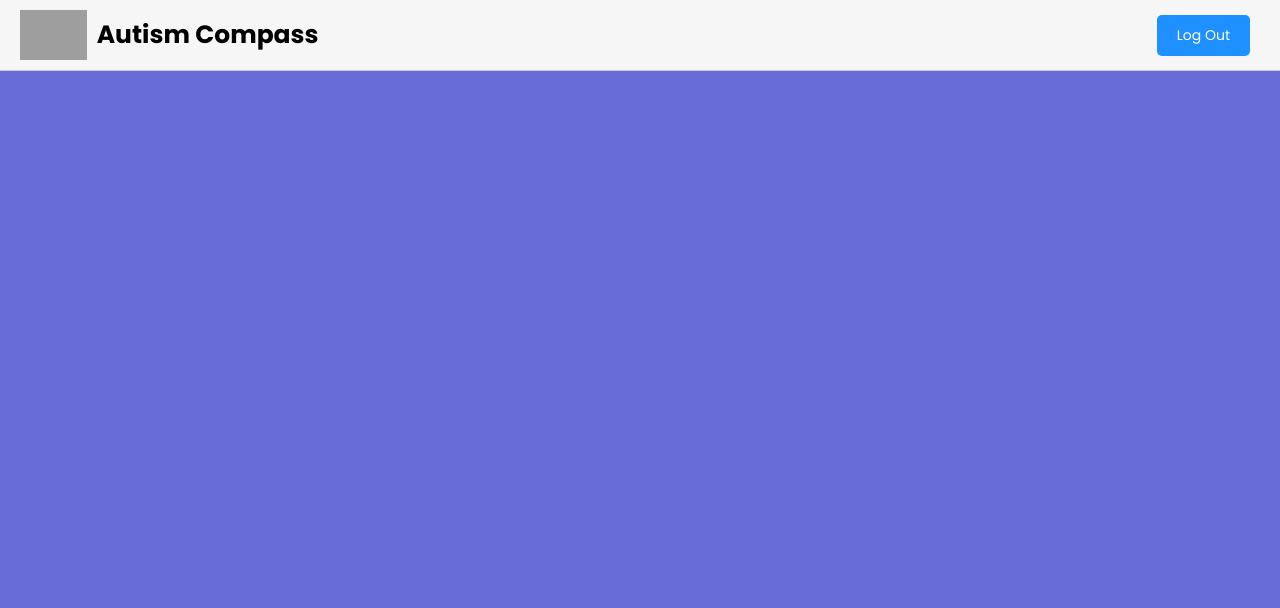
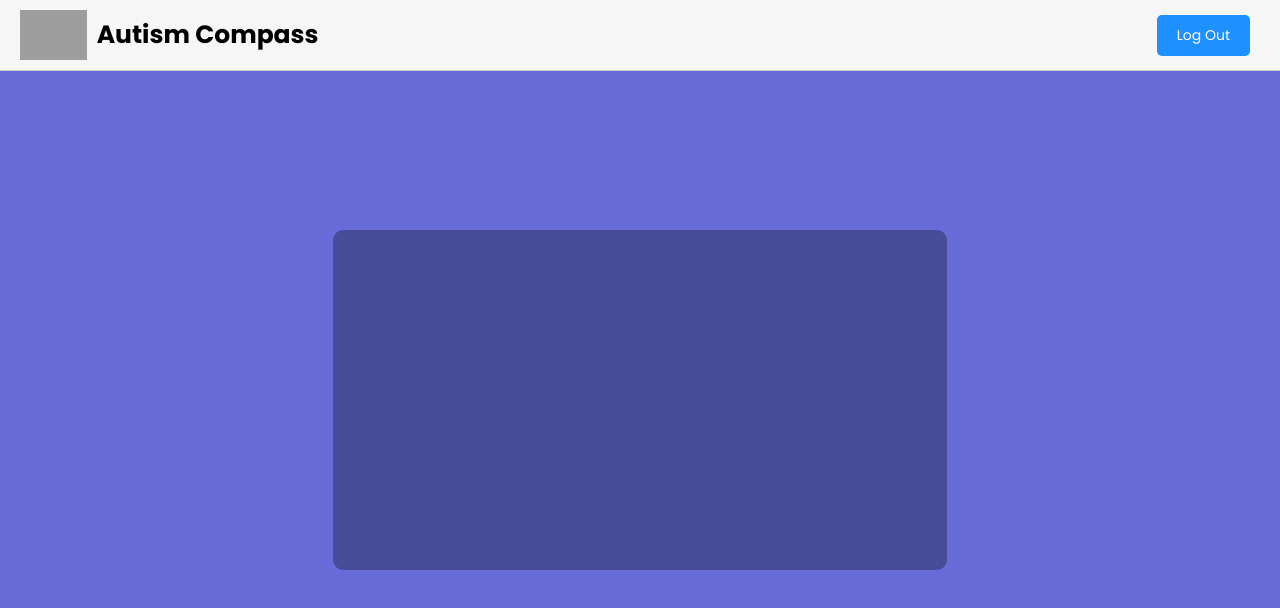
Before and after one commit to Tanvin2442002/Autism-Compass, a React (Create React App) app in the folder frontend/: page /disorder in a window 1280 px wide. Shown: the top 608 px of the page. Built offline with nearby package versions, Linux system fonts and the light colour scheme; grey boxes are pictures that could not be loaded.

Commit message:
Child disorder design added

```diff
--- /dev/null
+++ b/frontend/src/ChildComponent/Disorder.css
@@ -0,0 +1,35 @@
+.disorder {
+    display: flex;
+    flex-direction: column;
+    justify-content: center;
+    align-items: center;
+    width: 80%;
+}
+
+.disorder-item {
+    display: flex;
+    flex-direction: column;
+    justify-content: center;
+    align-items: center;
+    width: 60%;
+    height: 340px;
+    padding: 20px;
+    background: rgba(0, 0, 0, 0.3);
+    border-radius: 10px;
+    transition: all 0.5s ease;
+}
+
+.disorder-item:hover {
+    background: rgba(0, 0, 0, 0.4);
+    box-shadow: 0 0 20px rgba(239, 234, 234, 0.8);
+}
+
+.disorder-item h1 {
+    font-size: 40px;
+    margin-bottom: 20px;
+}
+
+.disorder-item p {
+    font-size: 20px;
+    margin-bottom: 20px;
+}
--- a/frontend/src/ChildComponent/Disorder.jsx
+++ b/frontend/src/ChildComponent/Disorder.jsx
@@ -1,5 +1,6 @@
 import { useEffect, useState } from 'react';
 import Navbar from '../Navbar';
+import './Disorder.css';
 
 const Disorder = () => {
    const [DisorderDetails, setDisorderDetails] = useState({
@@ -43,10 +44,12 @@ const Disorder = () => {
    }, []);
 
    return (
-      <div>
+      <div className='disorder'>
          <Navbar />
-         <h1>{DisorderDetails.Name}</h1>
-         <p>{DisorderDetails.Description}</p>
+         <div className='disorder-item'>
+            <h1>{DisorderDetails.Name}</h1>
+            <p>{DisorderDetails.Description}</p>
+         </div>
       </div>
    );
 };
--- a/frontend/src/TherapyComponent/Therapy.css
+++ b/frontend/src/TherapyComponent/Therapy.css
@@ -6,8 +6,9 @@
    display: flex;
    justify-content: center;
    align-items: center;
-   background-color: #676cd9;
-   width: 100vw;
+   background-color: #676dd990;
+   /* width: 100vw;
+   height: 100vh; */
 }
 
 .avaiableTherapyContents {
@@ -88,7 +89,7 @@
 }
 
 .therapy-item {
-   background: #f8f8f8;
+   background: #f8f8f886;
    border: 2px solid rgba(255, 255, 255, 0.2);
    border-radius: 12px;
    padding: 20px;
```
